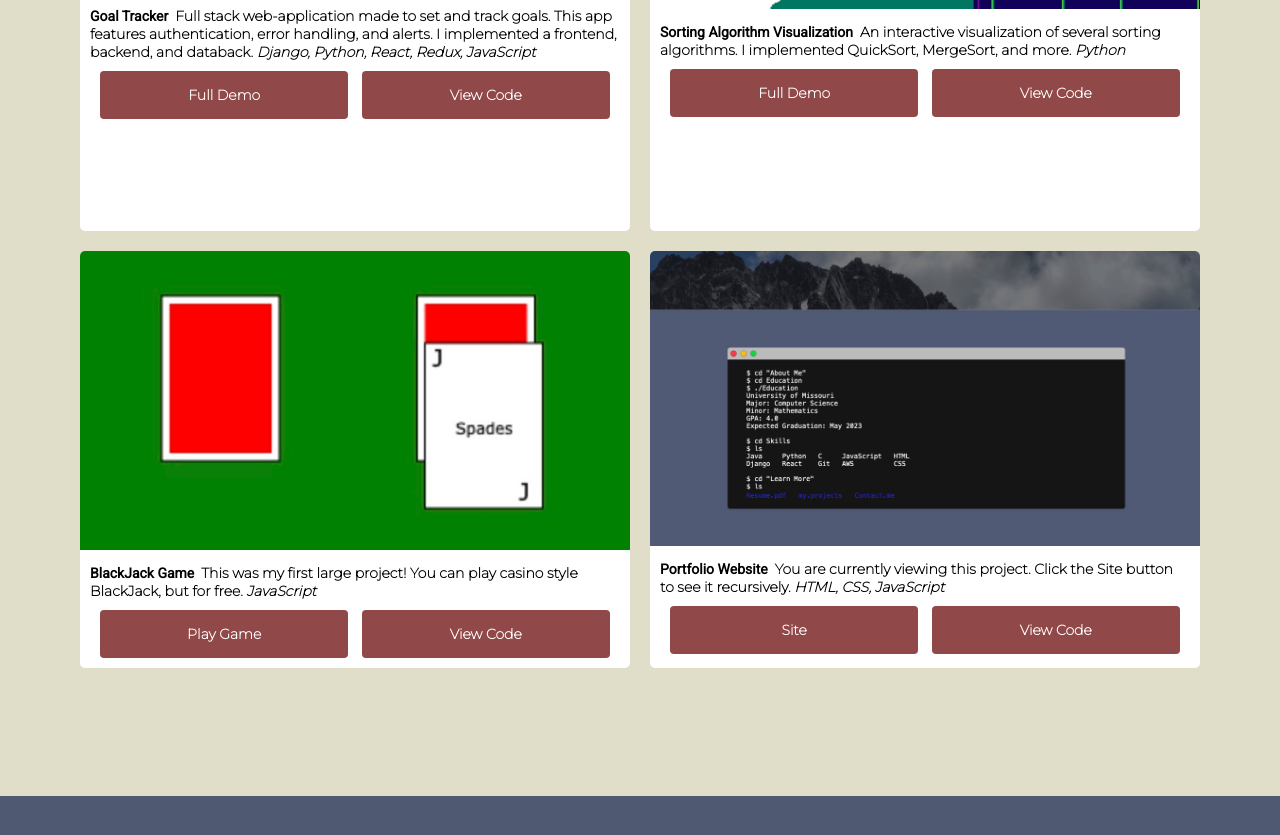
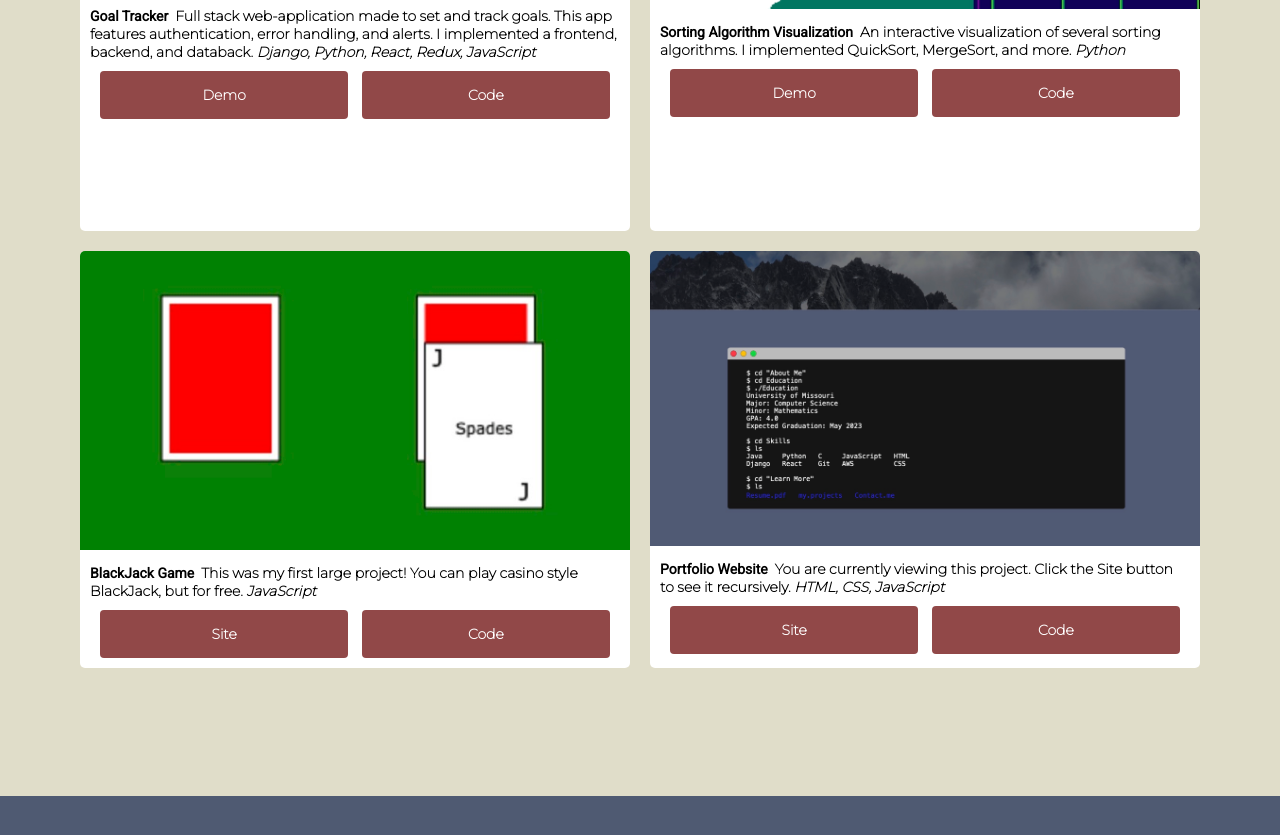
Before and after one commit to isaacwengler/portfolio, a plain HTML site: page index.html in a window 1280 px wide. Shown: the part 2656-3491 px from the top of the page. Drawn offline with nearby package versions, Linux system fonts and the light colour scheme.

```diff
--- a/index.html
+++ b/index.html
@@ -116,9 +116,9 @@
                     <em>React, JavaScript, CSS</em>
                 <div class="projects__button">
                     <a class="main__btn" href="https://isaacwengler.github.io/Pathfinding-Algorithm-Visualization/"
-                        target="_blank">Visit Site</a>
+                        target="_blank">Site</a>
                     <a class="main__btn" href="https://github.com/isaacwengler/Pathfinding-Algorithm-Visualization"
-                        target="_blank">View Code</a>
+                        target="_blank">Code</a>
                 </div>
             </div>
             <div class="projects__card">
@@ -130,9 +130,8 @@
                     I implemented a frontend, backend, and databack. <em>Django, Python, React, Redux, JavaScript</em>
                 </h2>
                 <div class="projects__button">
-                    <a class="main__btn" href="/images/goalTracker.html" target="_blank">Full Demo</a>
-                    <a class="main__btn" href="https://github.com/isaacwengler/goal-tracker" target="_blank">View
-                        Code</a>
+                    <a class="main__btn" href="/images/goalTracker.html" target="_blank">Demo</a>
+                    <a class="main__btn" href="https://github.com/isaacwengler/goal-tracker" target="_blank">Code</a>
                 </div>
             </div>
             <div class="projects__card">
@@ -143,9 +142,9 @@
                     visualization of several sorting algorithms. I implemented QuickSort, MergeSort, and more. <em>Python</em>
                 </h2>
                 <div class="projects__button">
-                    <a class="main__btn" href="/images/Sort/sortingvisualization.html" target="_blank">Full Demo</a>
+                    <a class="main__btn" href="/images/Sort/sortingvisualization.html" target="_blank">Demo</a>
                     <a class="main__btn" href="https://github.com/isaacwengler/Sorting-Algorithm-Visualizaiton"
-                        target="_blank">View Code</a>
+                        target="_blank">Code</a>
                 </div>
             </div>
             <div class="projects__card">
@@ -155,8 +154,8 @@
                 <h2 class="project__name"><span>BlackJack Game</span> &nbsp;This was my first
                 large project! You can play casino style BlackJack, but for free. <em>JavaScript</em> </h2>
                 <div class="projects__button">
-                    <a class="main__btn" href="/blackjack/blackJack.html" target="_blank">Play Game</a>
-                    <a class="main__btn" href="https://github.com/isaacwengler/blackjack" target="_blank">View Code</a>
+                    <a class="main__btn" href="/blackjack/blackJack.html" target="_blank">Site</a>
+                    <a class="main__btn" href="https://github.com/isaacwengler/blackjack" target="_blank">Code</a>
                 </div>
             </div>
             <div class="projects__card">
@@ -167,7 +166,7 @@
                 viewing this project. Click the Site button to see it recursively. <em>HTML, CSS, JavaScript</em></h2>
                 <div class="projects__button">
                     <a class="main__btn" href="#home" target="_blank">Site</a>
-                    <a class="main__btn" href="https://github.com/isaacwengler/Portfolio" target="_blank">View Code</a>
+                    <a class="main__btn" href="https://github.com/isaacwengler/Portfolio" target="_blank">Code</a>
                 </div>
         </div>
     </div>
```
